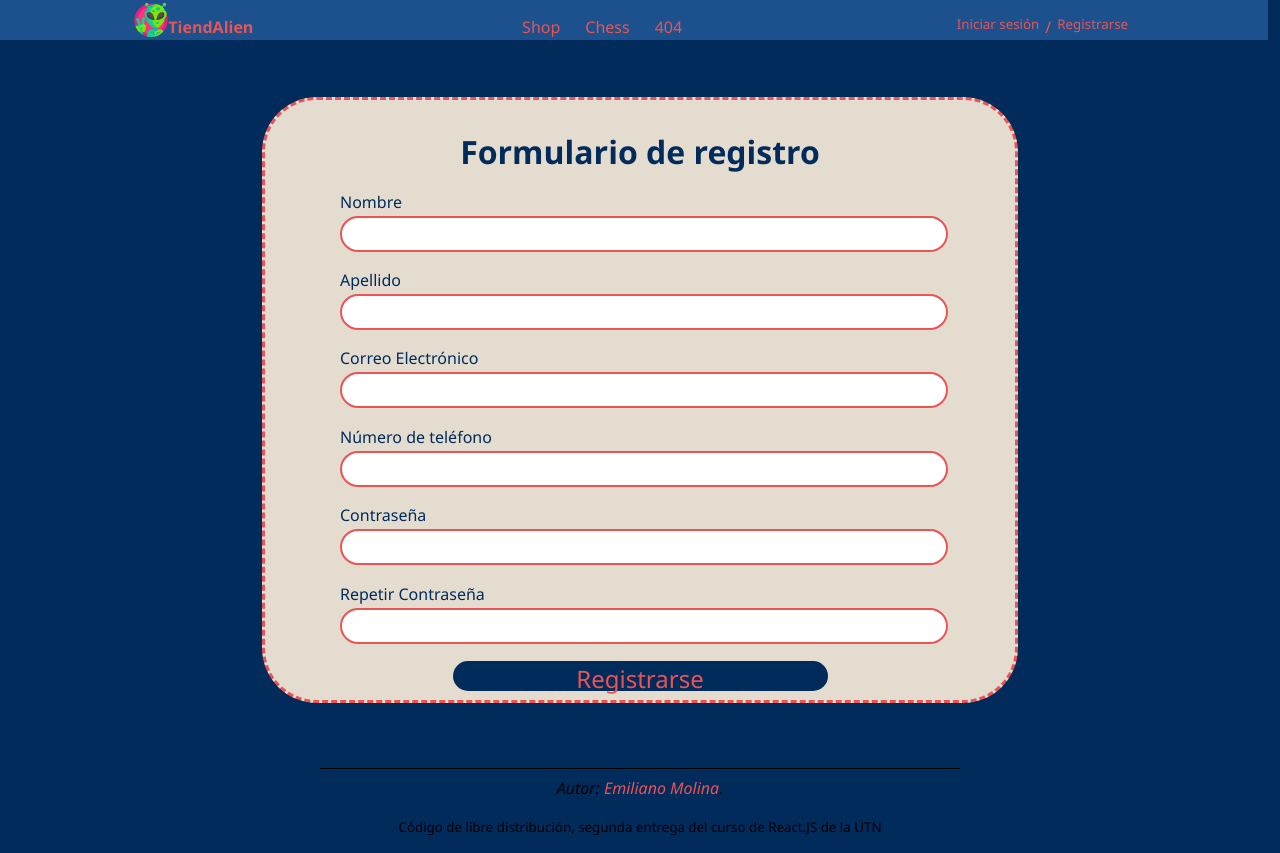
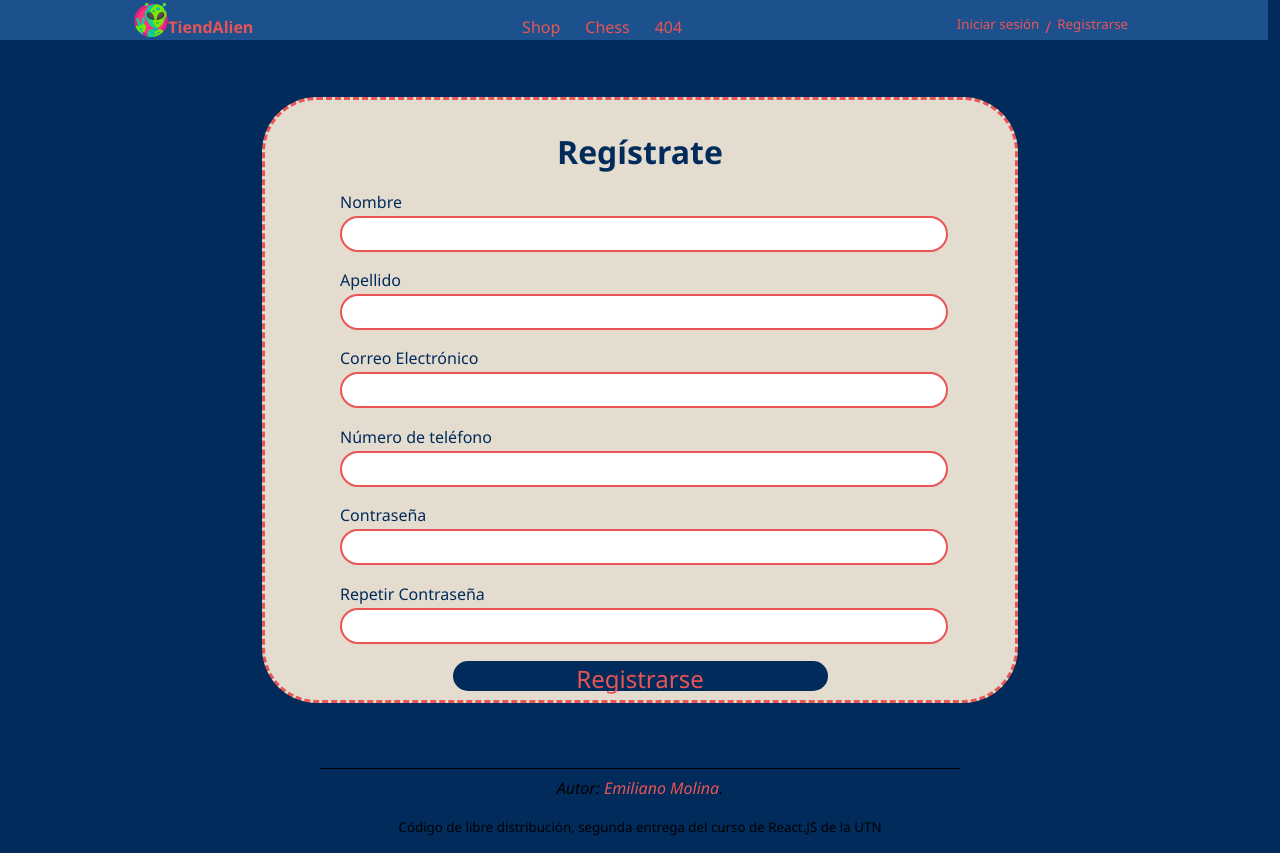
Before and after one commit to SaturnRingz/React.js, a React (Create React App) app: page /register in a window 1280 px wide. Built offline with nearby package versions, Linux system fonts and the light colour scheme.

Commit message:
modified form name

```diff
--- a/src/components/RegisterForm.jsx
+++ b/src/components/RegisterForm.jsx
@@ -5,7 +5,7 @@ function RegisterForm(){
     <>
     <div className="register-bubble">
     <form id="register-form">
-    <h1>Formulario de registro</h1>
+    <h1>Regístrate</h1>
         <LabeledInput
         title="Nombre"
         type="text"
```
